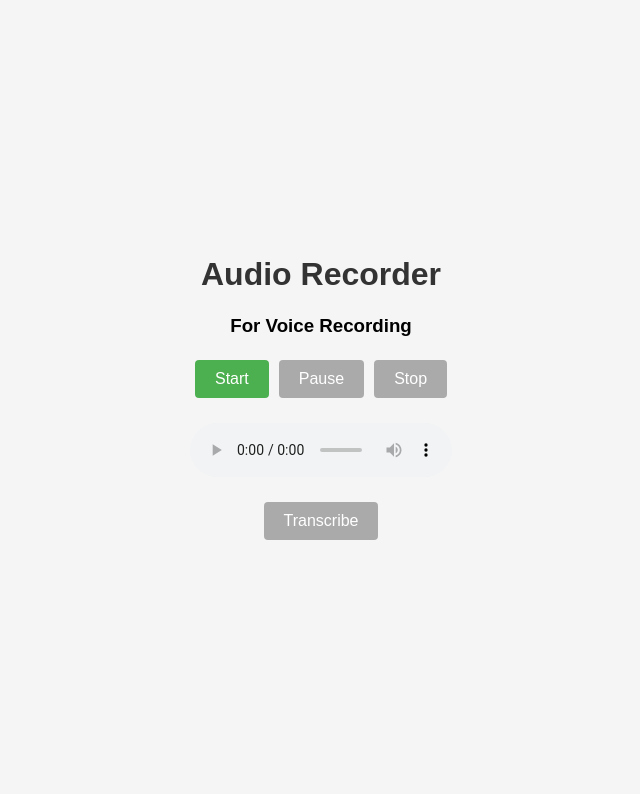
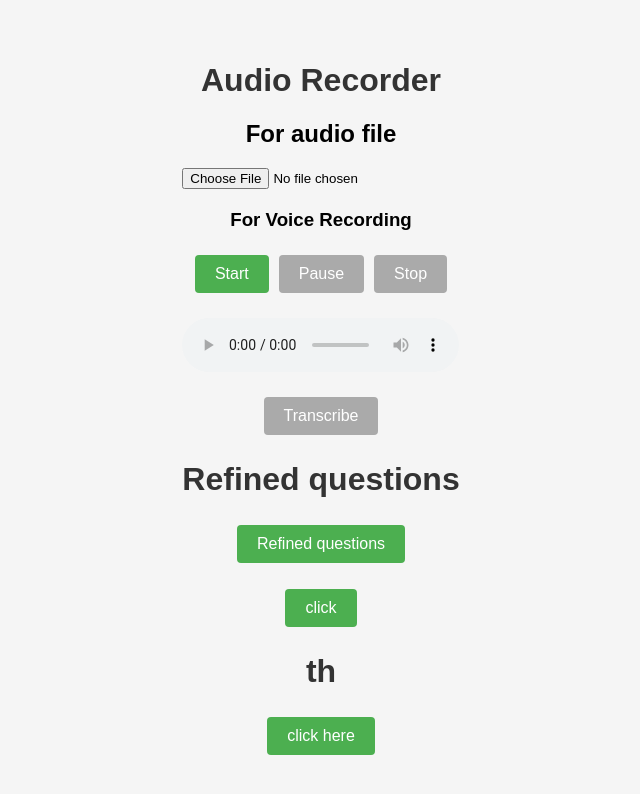
Before and after one commit to Chadokar/btp-frontend, a React (Create React App) app: page / in a window 1280 px wide. Shown: the top 794 px of the page, without its empty margins (319-959 px from the left). Built offline with nearby package versions, Linux system fonts and the light colour scheme.

Commit message:
frontend changed

```diff
--- a/src/App.js
+++ b/src/App.js
@@ -1,13 +1,14 @@
 import React, { useState } from "react";
 import "./App.css";
 
-const backend = "https://btp-backend-n3xs.onrender.com";
 const mimeType = "audio/webm;codecs=opus";
 
 function App() {
   const [transcript, setTranscript] = useState("");
   const [file, setFile] = useState({ blob: null, url: null });
   const [recorder, setRecorder] = useState();
+  const [textArray, setTextArray] = useState([]);
+  const [error, setError] = useState(null);
   const [buttonStates, setButtonStates] = useState({
     start: true,
     pause: false,
@@ -15,6 +16,23 @@ function App() {
     stop: false,
     upload: false,
   });
+
+  function handleAnswer() {
+    fetch("http://127.0.0.1:8000/answer")
+      .then((response) => {
+        if (!response.ok) {
+          throw new Error("Network response was not ok");
+        }
+        return response.json();
+      })
+      .then((data) => {
+        setTextArray(data.text_array);
+        console.log(data);
+      })
+      .catch((error) => {
+        setError(error.message);
+      });
+  }
 
   function handleFileChange(f) {
     const blob = new Blob(f, { type: mimeType });
@@ -79,7 +97,7 @@ function App() {
   function uploadToBackend(e) {
     const body = new FormData();
     body.append("file", file.blob);
-    fetch(`${backend}/transcribe`, {
+    fetch(`http://127.0.0.1:8000/transcribe`, {
       method: "POST",
       body,
     })
@@ -94,16 +112,103 @@ function App() {
       });
   }
 
+  async function fasthandle(e) {
+    // const body = new FormData();
+    // body.append("file", file.blob);
+    try {
+      const response = await fetch("http://127.0.0.1:8000/stemmer", {
+        method: "POST",
+        headers: {
+          "Content-Type": "application/json",
+        },
+        body: JSON.stringify({
+          text: "Explain the geological processes behind mountain formation",
+        }),
+      });
+
+      if (!response.ok) {
+        throw new Error(`HTTP error! Status: ${response.status}`);
+      }
+
+      const data = await response.json();
+      console.log(data);
+    } catch (error) {
+      console.error("Error:", error);
+    }
+  }
+
+  async function fasthandle(e) {
+    // const body = new FormData();
+    // body.append("file", file.blob);
+    try {
+      const response = await fetch("http://127.0.0.1:8000/stemmer", {
+        method: "POST",
+        headers: {
+          "Content-Type": "application/json",
+        },
+        body: JSON.stringify({
+          text: "Explain the geological processes behind mountain formation",
+        }),
+      });
+
+      if (!response.ok) {
+        throw new Error(`HTTP error! Status: ${response.status}`);
+      }
+
+      const data = await response.json();
+      console.log(data);
+    } catch (error) {
+      console.error("Error:", error);
+    }
+  }
+
+  const arr = [
+    "How are mountains formed?",
+    "What causes the formation of mountains?",
+    "Explain the geological processes behind mountain formation.",
+    "Can you describe the process by which mountains are created?",
+    "I'm unclear about the origin of mountains � can you explain?",
+    "Tell me about the mechanisms that lead to mountain formation.",
+    "What geological forces contribute to the creation of mountains?",
+    "How do mountains come into existence?",
+    "hi can you hear me",
+  ];
+
+  async function fastsomehandle(e) {
+    // const body = new FormData();
+    // body.append("file", file.blob);
+    try {
+      const response = await fetch("http://127.0.0.1:8000/process", {
+        method: "POST",
+        headers: {
+          "Content-Type": "application/json",
+        },
+        body: JSON.stringify({
+          texts: [...arr],
+        }),
+      });
+
+      if (!response.ok) {
+        throw new Error(`HTTP error! Status: ${response.status}`);
+      }
+
+      const data = await response.json();
+      console.log(data);
+    } catch (error) {
+      console.error("Error:", error);
+    }
+  }
+
   return (
     <div className="App">
       <h1>Audio Recorder</h1>
-      {/* <h2>For audio file</h2> */}
-      {/* <input
+      <h2>For audio file</h2>
+      <input
         className="fileinput"
         type="file"
         accept="audio/*"
         onChange={(e) => handleFileChange(e.target.files[0])}
-      /> */}
+      />
 
       <div className="record">
         <h3>For Voice Recording</h3>
@@ -128,6 +233,19 @@ function App() {
       </button>
 
       <p className="transcript">{transcript}</p>
+      <p></p>
+      <p></p>
+      <h1>Refined questions</h1>
+      <button onClick={handleAnswer}>Refined questions</button>
+      <ul>
+        {textArray.map((text, index) => (
+          <li key={index}>{text}</li>
+        ))}
+      </ul>
+
+      <button onClick={fasthandle}>click</button>
+      <h1>th</h1>
+      <button onClick={fastsomehandle}>click here</button>
     </div>
   );
 }
```
Also changed, not shown: 1 other file (tests, documents, lock files or other folders).
